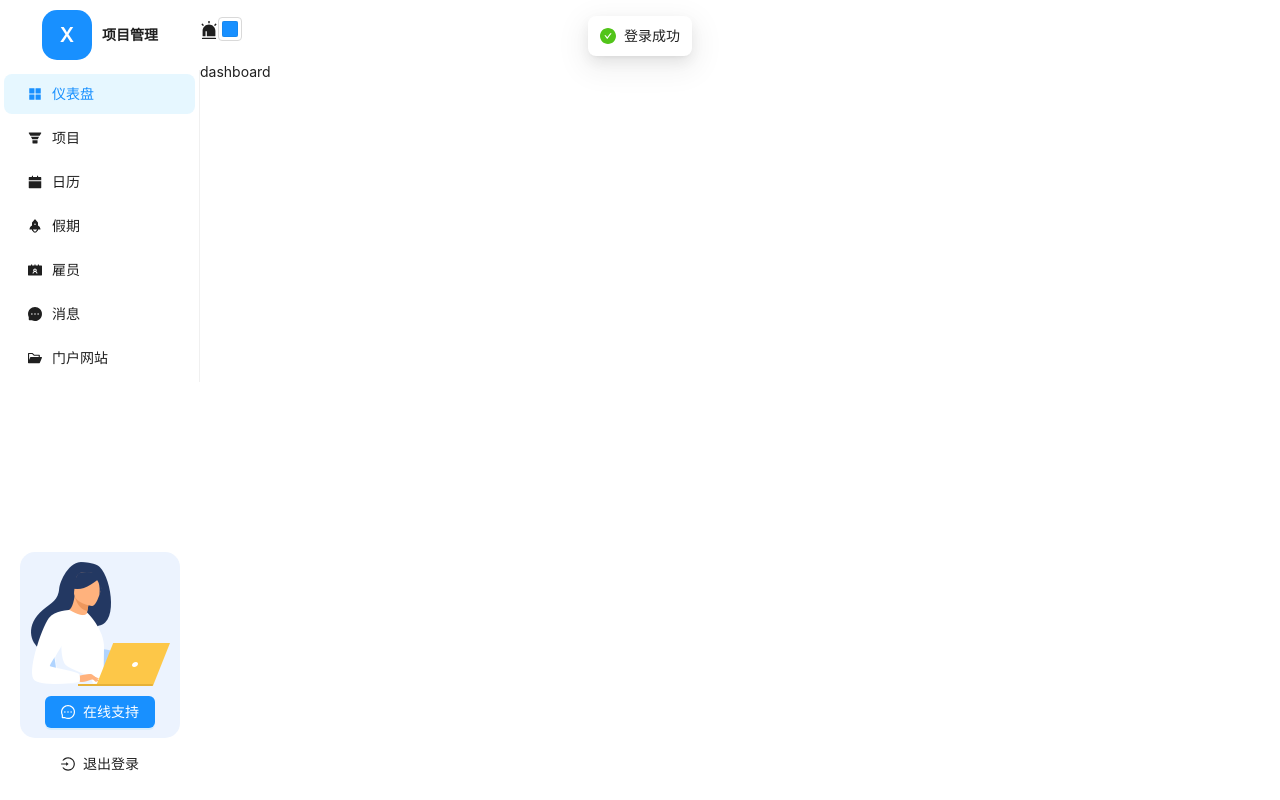
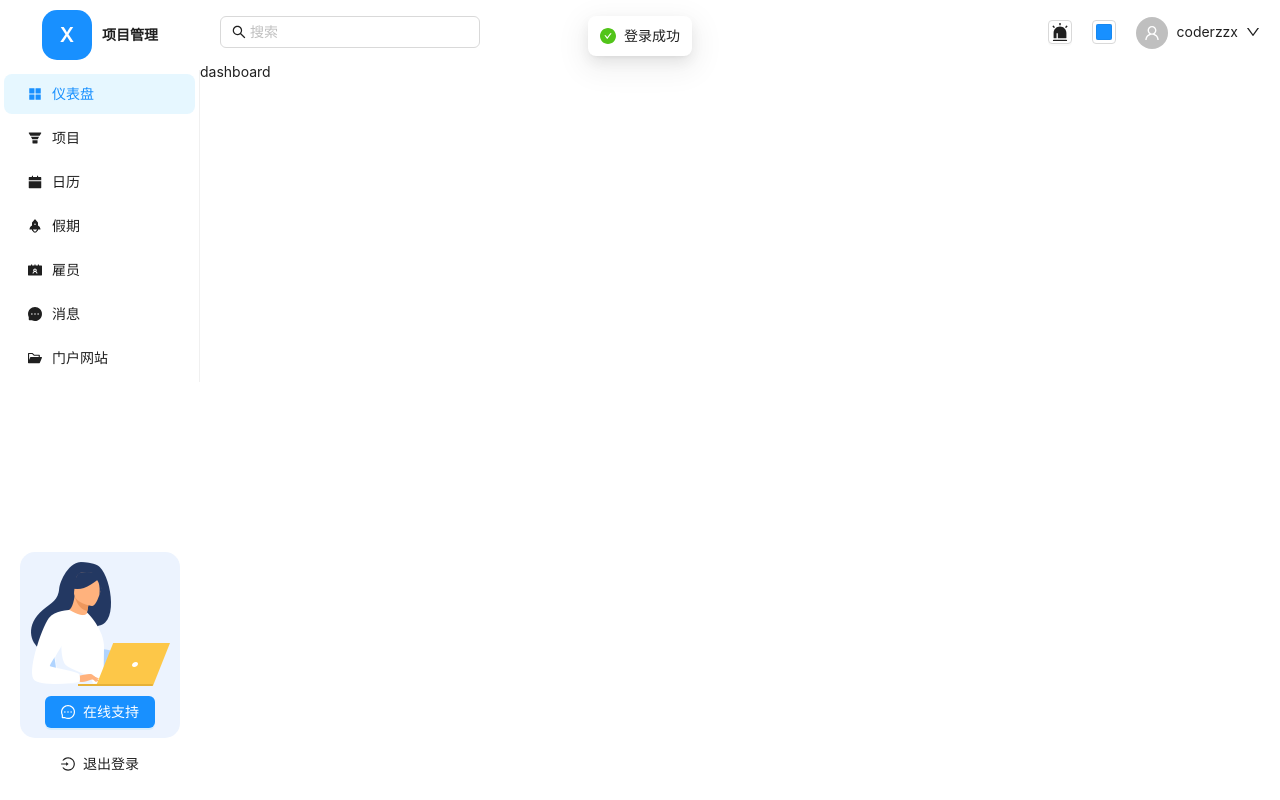
Before and after one commit to coderzzx25/project-management, a React (Vite) app: page /#/login in a window 1280 px wide. Both pictures are taken after a click on the button "立即登录". Built offline with nearby package versions, Linux system fonts and the light colour scheme.

Commit message:
Add -> header -> 添加头部

```diff
--- a/src/components/LayoutHeader/LayoutHeader.tsx
+++ b/src/components/LayoutHeader/LayoutHeader.tsx
@@ -1,12 +1,14 @@
 import { memo } from 'react';
 import type { FC, ReactNode } from 'react';
-import { ColorPicker } from 'antd';
+import { Avatar, Button, ColorPicker, Dropdown, Input, Space } from 'antd';
 import type { Color } from 'antd/es/color-picker';
-import { AlertFilled, AlertOutlined } from '@ant-design/icons';
+import { AlertFilled, AlertOutlined, DownOutlined, SearchOutlined, UserOutlined } from '@ant-design/icons';
+import type { MenuProps } from 'antd';
 
 import { useAppDispatch, useAppSelector, useAppShallowEqual } from '@/store';
 import { changeIsDarkReducer, changeThemeColorReducer } from '@/store/modules/main';
 import { debounce } from '@/utils/timing';
+import LoayoutHeaderWrapper from './style';
 
 interface IProps {
   children?: ReactNode;
@@ -23,13 +25,40 @@ const LayoutHeader: FC<IProps> = () => {
   const onChangeDark = () => {
     dispatch(changeIsDarkReducer(!isDark));
   };
+
+  const items: MenuProps['items'] = [
+    {
+      key: '1',
+      label: '个人中心'
+    }
+  ];
   return (
-    <div>
-      <span onClick={onChangeDark}>
-        {isDark ? <AlertOutlined style={{ fontSize: '18px' }} /> : <AlertFilled style={{ fontSize: '18px' }} />}
-      </span>
-      <ColorPicker size="small" value={themeColor} onChange={(color) => onChangeThemeColor(color)} />
-    </div>
+    <LoayoutHeaderWrapper>
+      <div className="search">
+        <Input placeholder="搜索" prefix={<SearchOutlined />} />
+      </div>
+      <div className="user">
+        <Button
+          onClick={onChangeDark}
+          icon={isDark ? <AlertOutlined style={{ fontSize: '18px' }} /> : <AlertFilled style={{ fontSize: '18px' }} />}
+          className="operate"
+          size="small"
+        ></Button>
+        <ColorPicker
+          value={themeColor}
+          onChange={(color) => onChangeThemeColor(color)}
+          className="operate"
+          size="small"
+        />
+        <Dropdown menu={{ items }}>
+          <Space>
+            <Avatar size={32} icon={<UserOutlined />} />
+            <span>coderzzx</span>
+            <DownOutlined />
+          </Space>
+        </Dropdown>
+      </div>
+    </LoayoutHeaderWrapper>
   );
 };
 
--- /dev/null
+++ b/src/components/LayoutHeader/style.ts
@@ -0,0 +1,20 @@
+import styled from 'styled-components';
+
+const LoayoutHeaderWrapper = styled.div`
+  display: flex;
+  align-items: center;
+  justify-content: space-between;
+  padding: 0 20px;
+
+  .user {
+    display: flex;
+    align-items: center;
+    justify-content: center;
+  }
+
+  .operate {
+    margin-right: 20px;
+  }
+`;
+
+export default LoayoutHeaderWrapper;
```
